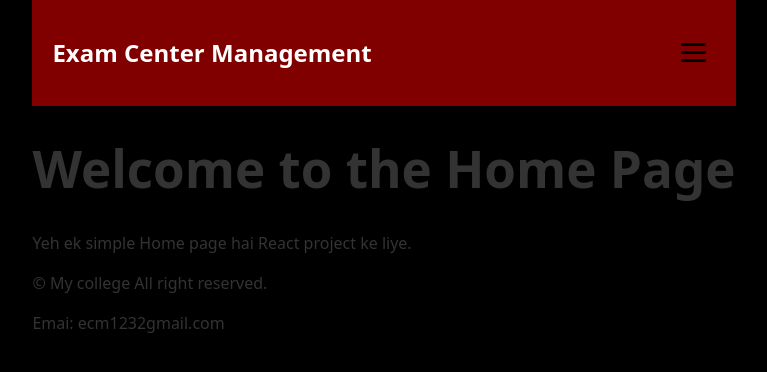
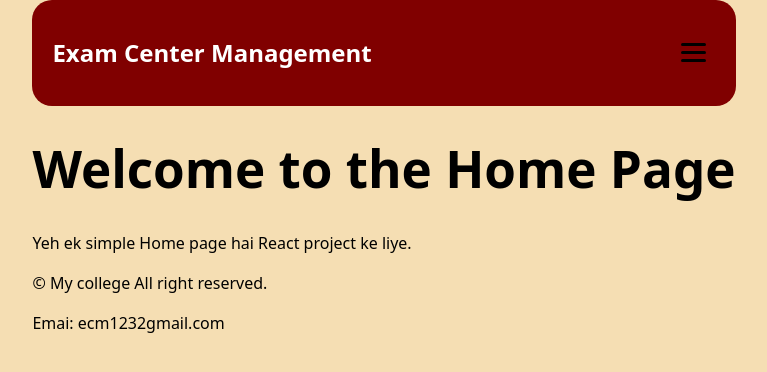
Before and after one commit to Aman5203939/center-managment, a React (Vite) app: page / in a window 1280 px wide. Shown: the top 372 px of the page, without its empty margins (256-1023 px from the left). Built offline with nearby package versions, Linux system fonts and the light colour scheme.

Commit message:
Update App.css styles from Laptop 1

```diff
--- a/src/App.css
+++ b/src/App.css
@@ -3,8 +3,8 @@ body {
   margin: 0;
   padding: 0;
   /*font-family: '*/
-  background-color: black;
-  color: #333;
+  background-color: wheat;
+  color: black;
   height: 100vh;
   display: flex;
   flex-direction: column;
@@ -20,6 +20,7 @@ body {
   background-color: hsl(0, 100%, 25%);
   color: white;
   padding: 15px 20px;
+  border-radius: 20px;
   position: relative;
   z-index: 200; /* make sure navbar is on top */
 }
@@ -86,4 +87,14 @@ body {
   border-radius: 5px;
 }
 
-/
+/*/signup form */
+.signup-container {
+  display: flex;
+  border-radius: 20px;
+   border: 2px solid #ccc ;
+   box-sizing: border-box;
+  padding: 20px;
+  margin: 20px auto;
+  width: 300px;
+  background-color: #0059b3;
+}
```
